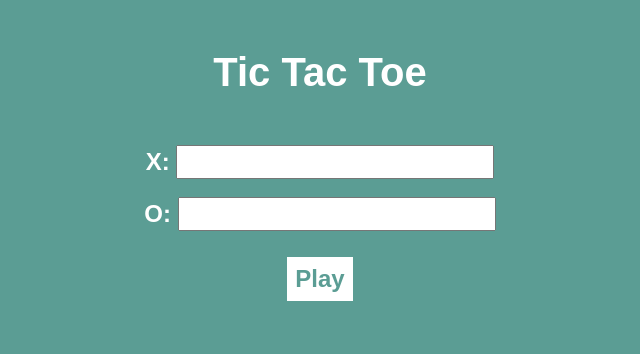
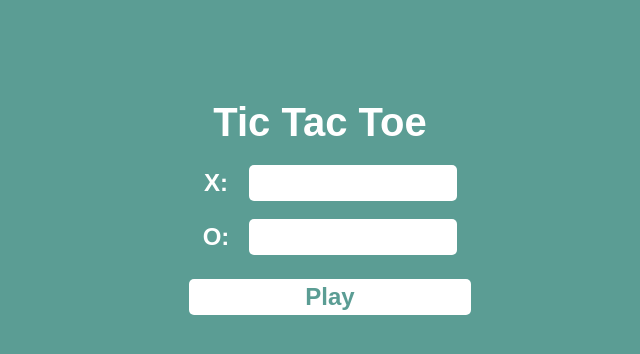
Before and after one commit to MichellePeens2/tic_tac_toe, a React (Create React App) app: page / in a window 1280 px wide. Shown: the top 354 px of the page, without its empty margins (320-960 px from the left). Built offline with nearby package versions, Linux system fonts and the light colour scheme.

Commit message:
QuickCommit

```diff
--- a/src/App/components/button/Button.css
+++ b/src/App/components/button/Button.css
@@ -2,10 +2,11 @@
   font-weight: bolder;
   font-size: 24px;
   color: rgba(91, 157, 148, 1);
-  padding: 8px;
-  margin: 8px;
-  width: fit-content;
+  padding: 4px;
+  margin: 6px;
+  width: 274px;
   display: inline-block;
+  border-radius: 5px;
 }
 
 .PrimaryButton {
--- a/src/App/components/form/Form.css
+++ b/src/App/components/form/Form.css
@@ -1,3 +1,4 @@
 .Form {
-  padding: 20px;
+  width: 274px;
+  margin: auto;
 }
--- a/src/App/components/form/Form.tsx
+++ b/src/App/components/form/Form.tsx
@@ -1,3 +1,5 @@
+import './Form.css'
+
 export default function Form({children}: React.PropsWithChildren<{}>) {
   return (
     <form className="Form">
--- a/src/App/components/header/Header.css
+++ b/src/App/components/header/Header.css
@@ -1,4 +1,5 @@
 .Header {
-  margin: 50px;
+  margin-top: 100px;
+  margin-bottom: 20px;
   font-size: 40px;
 }
--- a/src/App/components/text-field/TextField.css
+++ b/src/App/components/text-field/TextField.css
@@ -1,7 +1,15 @@
 .Label {
   font-size: 24px;
+  width: 65px;
+  display: inline-block;
 }
 
 .Input {
   font-size: 24px;
+  color: rgba(91, 157, 148, 1);
+  width: 200px;
+  display: inline-block;
+  border: none;
+  border-radius: 5px;
+  padding: 4px;
 }
```
